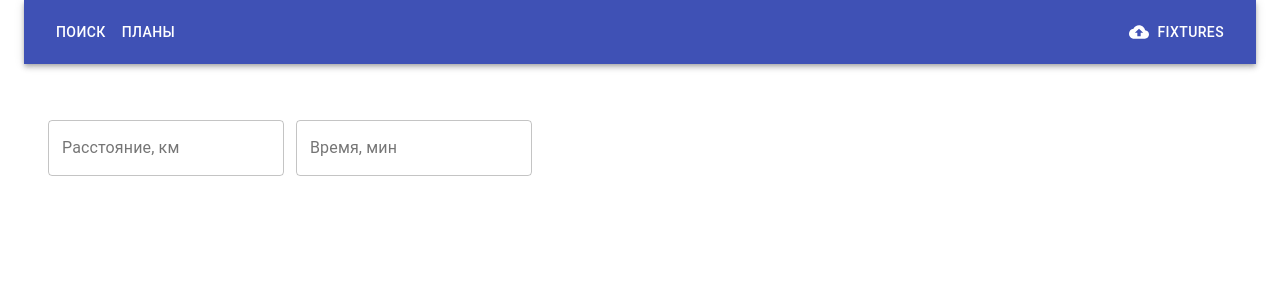
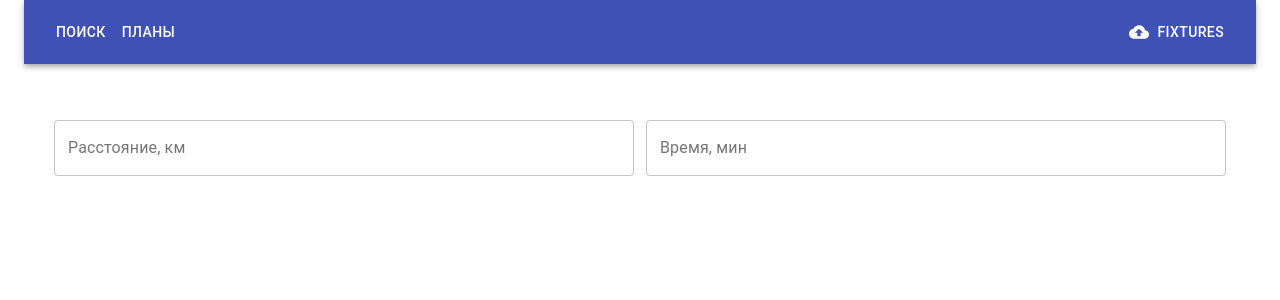
Before and after one commit to gh-igor/carsharing, a React (Create React App) app: page / in a window 1280 px wide. Shown: the top 300 px of the page. Built offline with nearby package versions, Linux system fonts and the light colour scheme.

Commit message:
Fix SearchForm layout

```diff
--- a/src/components/SearchForm/SearchForm.module.css
+++ b/src/components/SearchForm/SearchForm.module.css
@@ -1,3 +1,4 @@
-.field fieldset {
-    margin-right: 12px;
+.field {
+    display: flex;
+    margin: 0 6px 24px;
 }
--- a/src/components/SearchForm/index.js
+++ b/src/components/SearchForm/index.js
@@ -1,9 +1,11 @@
 import { TextField } from '@material-ui/core';
+import Grid from '@material-ui/core/Grid';
 import styles from './SearchForm.module.css'
 
 export default function SearchForm({ values: { km, min }, onChange }) {
   return (
-    <>
+    <Grid container>
+      <Grid item xs={12} sm={6} className={styles.left}>
         <TextField
           name='km'
           value={km}
@@ -13,6 +15,8 @@ export default function SearchForm({ values: { km, min }, onChange }) {
           label="Расстояние, км"
           variant="outlined"
         />
+      </Grid>
+      <Grid item xs={12} sm={6}>
         <TextField
           name='min'
           value={min}
@@ -22,6 +26,7 @@ export default function SearchForm({ values: { km, min }, onChange }) {
           label="Время, мин"
           variant="outlined"
         />
-    </>
+      </Grid>
+    </Grid>
   )
 }
```
Lines whose indentation alone changed are shown as unchanged.
